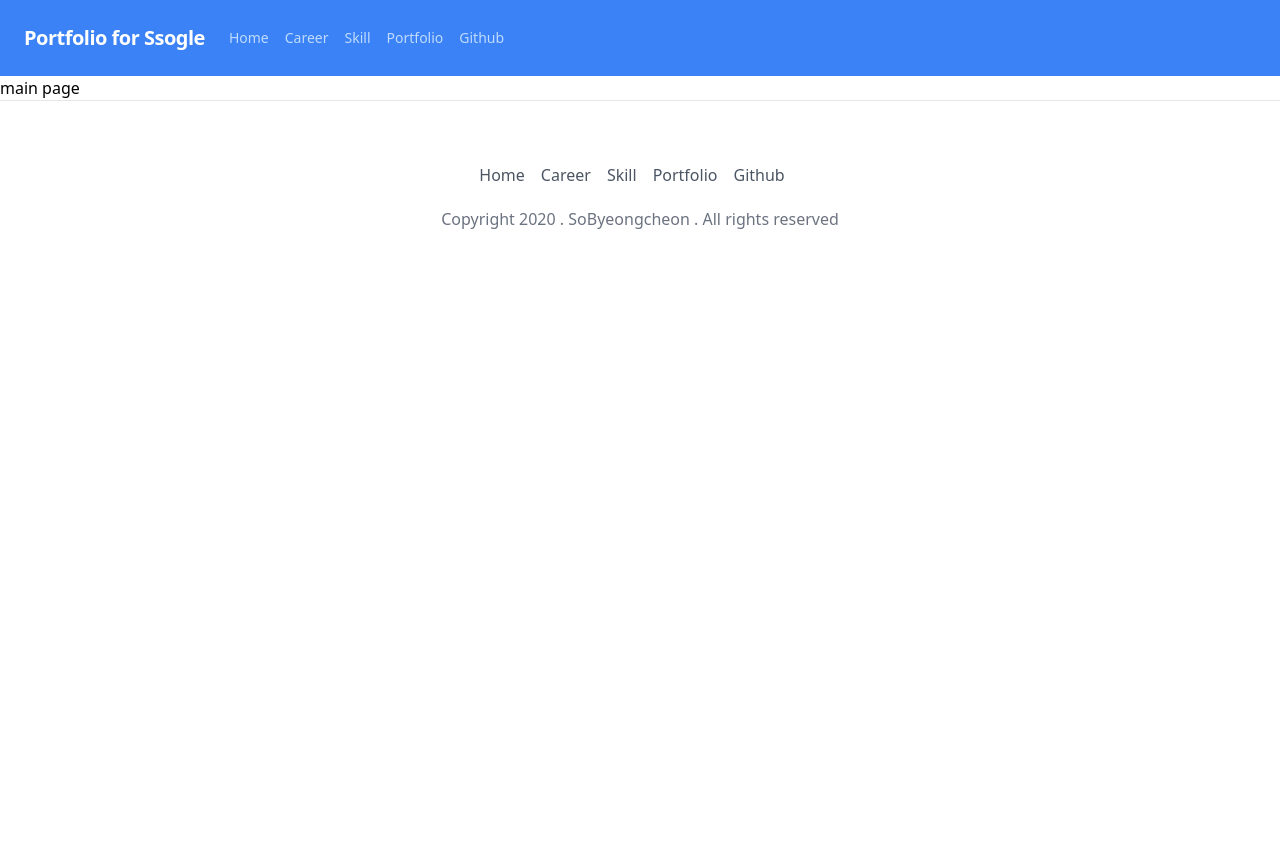
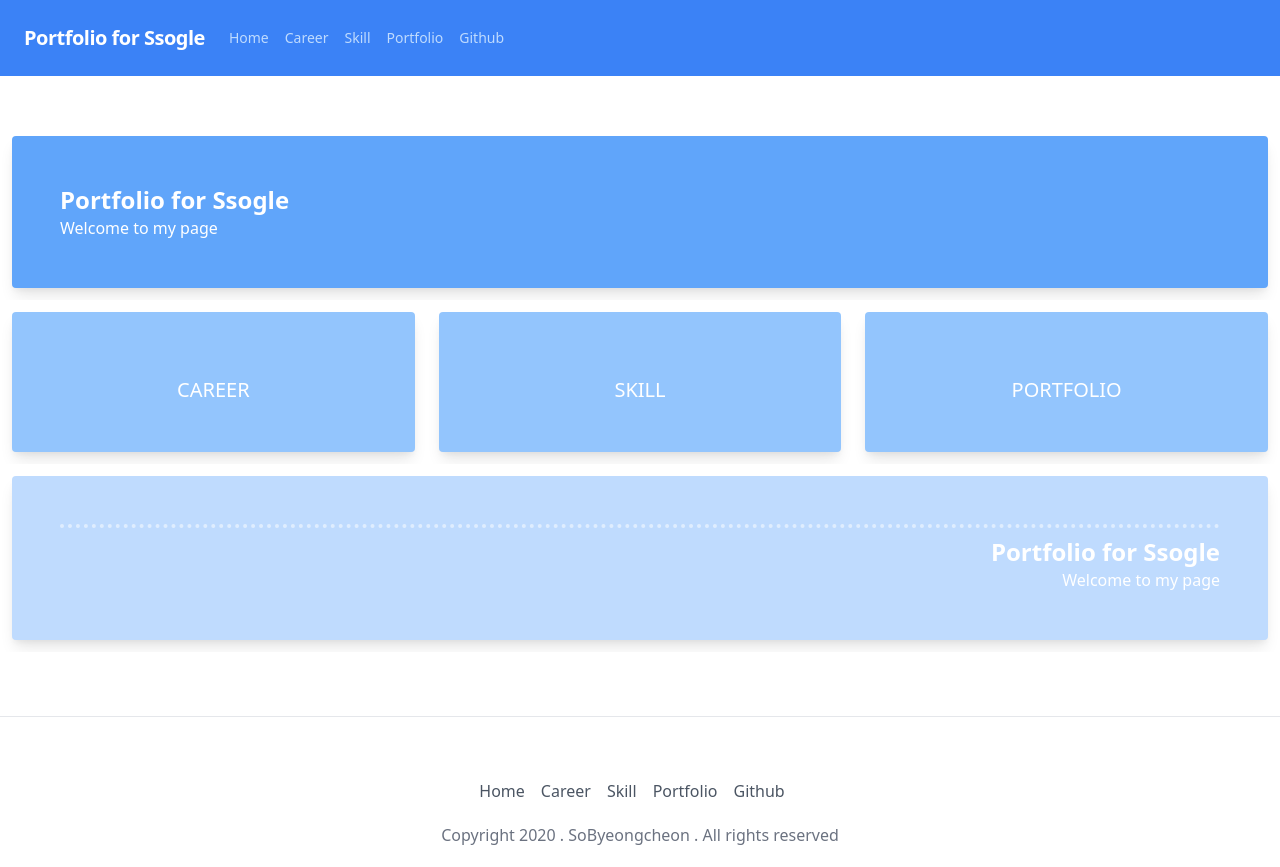
Before and after one commit to ssogle/portfolio, a Nuxt app: page / in a window 1280 px wide. Before the commit the page ends 800 px from the top, so only its background shows below. Built offline with nearby package versions, Linux system fonts and the light colour scheme.

Commit message:
페이지 추가 - index, career, portfolio, skill

```diff
--- /dev/null
+++ b/pages/career.vue
@@ -0,0 +1,9 @@
+<template>
+  <div>career page</div>
+</template>
+
+<script>
+export default {}
+</script>
+
+<style></style>
--- a/pages/index.vue
+++ b/pages/index.vue
@@ -1,5 +1,115 @@
 <template>
-  <div>main page</div>
+  <section>
+    <div class="container m-auto">
+      <div class="flex flex-wrap justify-center content-center mb-4 py-12">
+        <div class="item text-center w-full overflow-hidden p-3 break-words">
+          <div class="rounded overflow-hidden shadow-lg bg-blue-400 py-12">
+            <div class="lg:px-12 block lg:text-left">
+              <div class="text-2xl font-bold text-white">
+                Portfolio for Ssogle
+              </div>
+              <p class="text-white">Welcome to my page</p>
+            </div>
+          </div>
+        </div>
+        <nuxt-link
+          to="/career"
+          class="
+            item
+            text-center
+            xl:w-1/3
+            lg:w-1/3
+            w-full
+            overflow-hidden
+            p-3
+            break-words
+          "
+        >
+          <div
+            class="
+              rounded
+              overflow-hidden
+              shadow-lg
+              bg-blue-300
+              hover:bg-blue-200
+              text-white
+              py-12
+            "
+          >
+            <!-- <FontAwesomeIcon icon={faBuilding} class='text-yellow-200' size='3x' /> -->
+            <div class="pt-4 uppercase text-xl block">career</div>
+          </div>
+        </nuxt-link>
+        <nuxt-link
+          to="/skill"
+          class="
+            item
+            text-center
+            xl:w-1/3
+            lg:w-1/3
+            w-full
+            overflow-hidden
+            p-3
+            break-words
+          "
+        >
+          <div
+            class="
+              rounded
+              overflow-hidden
+              shadow-lg
+              bg-blue-300
+              hover:bg-blue-200
+              text-white
+              py-12
+            "
+          >
+            <!-- <FontAwesomeIcon icon={faBrain} class='text-green-200' size='3x' /> -->
+            <div class="pt-4 uppercase text-xl block">skill</div>
+          </div>
+        </nuxt-link>
+        <nuxt-link
+          to="/portfolio"
+          class="
+            item
+            text-center
+            xl:w-1/3
+            lg:w-1/3
+            w-full
+            overflow-hidden
+            p-3
+            break-words
+          "
+        >
+          <div
+            class="
+              rounded
+              overflow-hidden
+              shadow-lg
+              bg-blue-300
+              hover:bg-blue-200
+              text-white
+              py-12
+            "
+          >
+            <!-- <FontAwesomeIcon icon={faBriefcase} class='text-pink-200' size='3x' /> -->
+            <div class="pt-4 uppercase text-xl block">portfolio</div>
+          </div>
+        </nuxt-link>
+        <div class="item text-center w-full overflow-hidden p-3 break-words">
+          <div class="rounded overflow-hidden shadow-lg bg-blue-200 py-12">
+            <div class="lg:px-12 block lg:text-right">
+              <div class="border-b-4 border-white border-dotted opacity-50" />
+              <div class="text-2xl font-bold text-white mt-2">
+                Portfolio for Ssogle
+              </div>
+              <p class="text-white">Welcome to my page</p>
+            </div>
+          </div>
+        </div>
+      </div>
+    </div>
+  </section>
 </template>
 
 <script>
--- /dev/null
+++ b/pages/portfolio.vue
@@ -0,0 +1,9 @@
+<template>
+  <div>portfolio page</div>
+</template>
+
+<script>
+export default {}
+</script>
+
+<style></style>
--- /dev/null
+++ b/pages/skill.vue
@@ -0,0 +1,9 @@
+<template>
+  <div>skill page</div>
+</template>
+
+<script>
+export default {}
+</script>
+
+<style></style>
```
